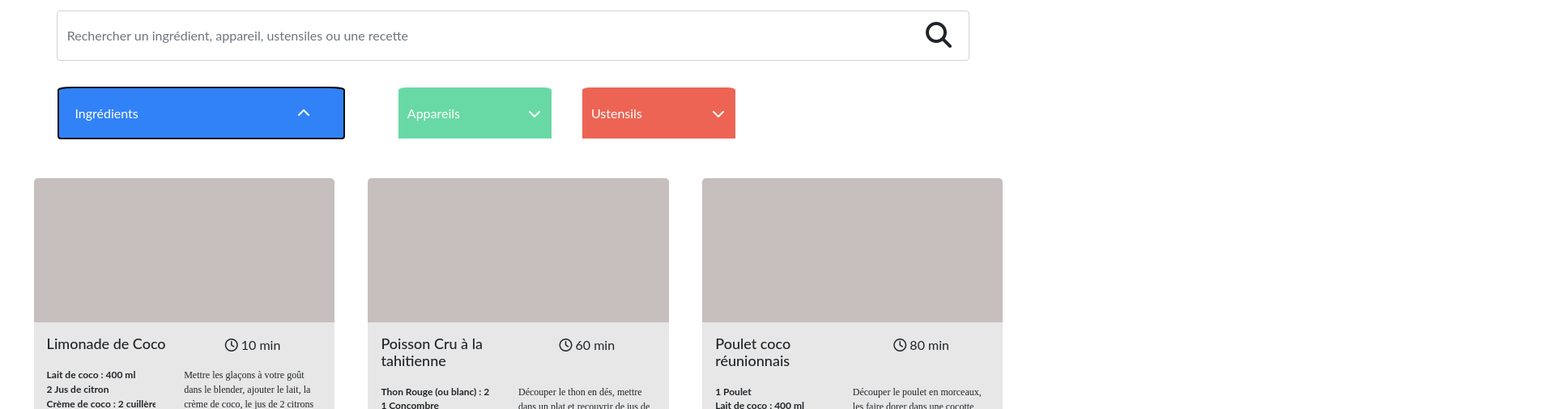
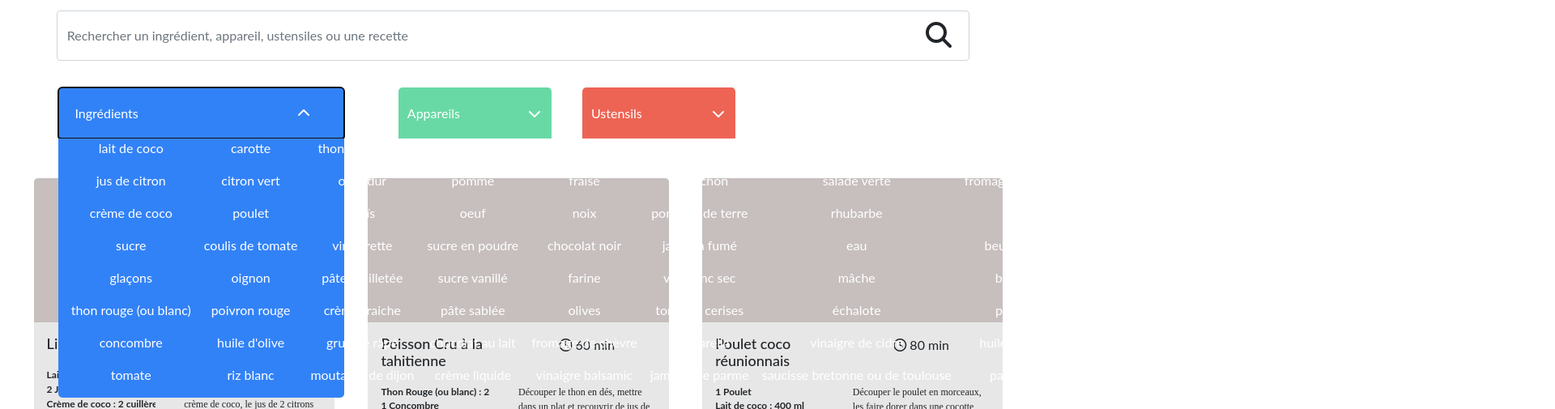
Before and after one commit to greg0969/thuegregory_7_29112021, a plain HTML site: page index.html in a window 1280 px wide. Both pictures are taken after a click on the icon 239 px from the left and 248 px from the top of the page. Shown: the part 108-613 px from the top of the page at 81% size, 1920 px wide, since content can reach past the window. Drawn offline with nearby package versions, Linux system fonts and the light colour scheme.

Commit message:
les selectBox sont remplis

```diff
--- a/js/selectBox.js
+++ b/js/selectBox.js
@@ -65,7 +65,6 @@ function displaySelectBox() {
 
             if (inputGroup[i].readOnly == false) {
                 inputGroup[i].readOnly = true;
-                input.style.textAlign = "center";
             }
 
         }
@@ -87,46 +86,54 @@ function displaySelectBox() {
 }
 
 
-
-let ingredientList = [];
-let applianceList ;
-let ustensilList ;
-
-// function displayIngredient() {
-//     const ingredientDropdown = document.querySelector(".listeItemIngredient")
-//     let ingredientContainer ;
-//     let ingredientArray ;
-
-//     for (let r = 0; r < recipes.length; r++) {
-//         for (let i = 0; i < recipes[r].ingredients.length; i++){
-//             ingredientList.push(recipes[r].ingredients[i].ingredient) ;
-
-//             ingredientList = [...new Set(ingredientList)];
-
-//             ingredientContainer = document.createElement("p");
-//             ingredientContainer.classList.add("ingredient-container");
-//             ingredientContainer.innerHTML += ingredientList[i] ;
-//             ingredientDropdown.appendChild(ingredientContainer) ;
-//             ingredientContainerContent = document.querySelectorAll(".ingredient-container")
-
-//             // ingredientContainerContent.appendChild("oneIngredient");
-//             console.log(ingredientList)
-//         }
-//     }
+function displayIngredient() {
+    const ingredientDropdown = document.querySelector(".listeItemIngredient")
+    let ingredientContainer ;
+    let ingredientArray = [] ;
 
 
-//     //ingredientList = [...new Set(ingredientList)];
-//     //console.log("liste d'ingredient :", ingredientList)
+    for (let i = 0; i < recipes.length; i++) {
+        for (let j = 0; j < recipes[i].ingredients.length; j++) {
+            ingredientArray.push(recipes[i].ingredients[j].ingredient.toLocaleLowerCase());
 
 
-//     // ingredientList.forEach((oneIngredient) => {
-//     //
-//     // });
+        }
 
-// }
+    }
 
-//displayIngredient() ;
+    ingredientArray = [...new Set(ingredientArray)];
+    for (let i = 0; i < ingredientArray.length; i++) {
+        ingredientContainer = document.createElement("p");
+        ingredientContainer.classList.add("ingredient-container","listeItem-container");
+        ingredientDropdown.appendChild(ingredientContainer) ;
+        ingredientContainer.innerHTML = ingredientArray[i]
+    }
+}
+displayIngredient() ;
 
+function displayUstensils() {
+    const ustensilsDropdown = document.querySelector(".listeItemUstensils");
+    let ustensilsContainer ;
+    let ustensilsArray = [] ;
+    //ustensilsArray.push(recipes.map(recipe => recipe.ustensils));
+
+
+    for (let i = 0; i < recipes.length; i++) {
+        for (let j = 0; j < recipes[i].ustensils.length; j++) {
+            ustensilsArray.push(recipes[i].ustensils[j].toLocaleLowerCase());
+        }
+    }
+
+
+    for (let i = 0; i < ustensilsArray.length ; i++) {
+        ustensilsArray = [...new Set(ustensilsArray)];
+        ustensilsContainer = document.createElement("p");
+        ustensilsContainer.classList.add("ustensils-container","listeItem-container");
+        ustensilsDropdown.appendChild(ustensilsContainer) ;
+        ustensilsContainer.innerHTML = ustensilsArray[i] ;
+    }
+}
+displayUstensils();
 
 function displayAppliance() {
     const applianceDropdown = document.querySelector(".listeItemAppareils");
@@ -155,6 +162,8 @@ let applianceFilter ;
         itemContainer.addEventListener("click", () => {
             itemContainerContent = itemContainer.textContent;
             applianceFilter = recipes.filter((recipe) => recipe.appliance.toLowerCase() == itemContainerContent.toLowerCase());
+            ingredientsFilter = recipes.filter((recipe) =>recipe.ingredients.some((ingredientArray) => ingredientArray.ingredient.toLowerCase() == itemContainerContent.toLowerCase()));
+            ustensilsFilter = recipes.filter((recipe) =>recipe.ustensils.some((ustensilsArray) => ustensilsArray.toLowerCase() == itemContainerContent.toLowerCase()));
             recipeContainer.innerHTML = "" ;
             displayRecipe(applianceFilter) ;
             addTag(itemContainerContent)
@@ -175,15 +184,6 @@ function addTag(currentTag) {
         recipeContainer.innerHTML = "" ;
         displayRecipe(recipes);
     });
-    // currentTag.forEach((tag) => {
-    //     if (tag.textContent == "Coco") {
-    //         tag.style.backgroundColor = "#3282f7";
-    //     }
-
-    //     tag.addEventListener("click", () => {
-    //         tag.style.display = "none";
-    //     })
-    // })
 }
 
 init = async () => {
--- a/public/css/style.css
+++ b/public/css/style.css
@@ -88,23 +88,24 @@ body {
   color: white;
   text-align: left;
   border: none;
-  border-top-left-radius: 5%;
-  border-top-right-radius: 5%;
+  border-top-left-radius: 5px;
+  border-top-right-radius: 5px;
   padding-left: 5%;
   cursor: pointer;
 }
 
 
 
-#ingredients {
+#ingredients, .listeItemIngredient {
   background-color: #3282f7;
+  color: white;
 }
 
 #appareils, .listeItemAppareils {
   background-color: #68d9a4;
 }
 
-#ustensils {
+#ustensils,.listeItemUstensils {
   background-color: #ed6454;
 }
 
@@ -131,8 +132,8 @@ body {
   flex-wrap: wrap;
   align-items: center;
   width: 22.1em;
-  border-bottom-left-radius: 5%;
-  border-bottom-right-radius: 5%;
+  border-bottom-left-radius: 5px;
+  border-bottom-right-radius: 5px;
 }
 
 .item {
```
